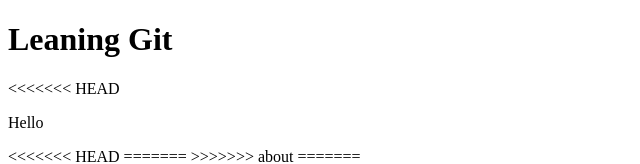
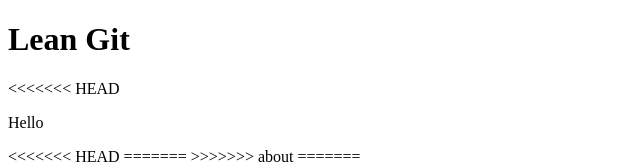
Before and after one commit to himanshugupta1409/learning_git, a plain HTML site: page index.html in a window 1280 px wide. Shown: the top 164 px of the page, without its empty margins (0-640 px from the left). Drawn offline with Linux system fonts and the light colour scheme.

```diff
--- a/index.html
+++ b/index.html
@@ -7,7 +7,7 @@
 </head>
 <body>
 
-       <h1>Leaning Git</h1>
+       <h1>Lean Git</h1>
 <<<<<<< HEAD
        <p>Hello</p>
 <<<<<<< HEAD
```
